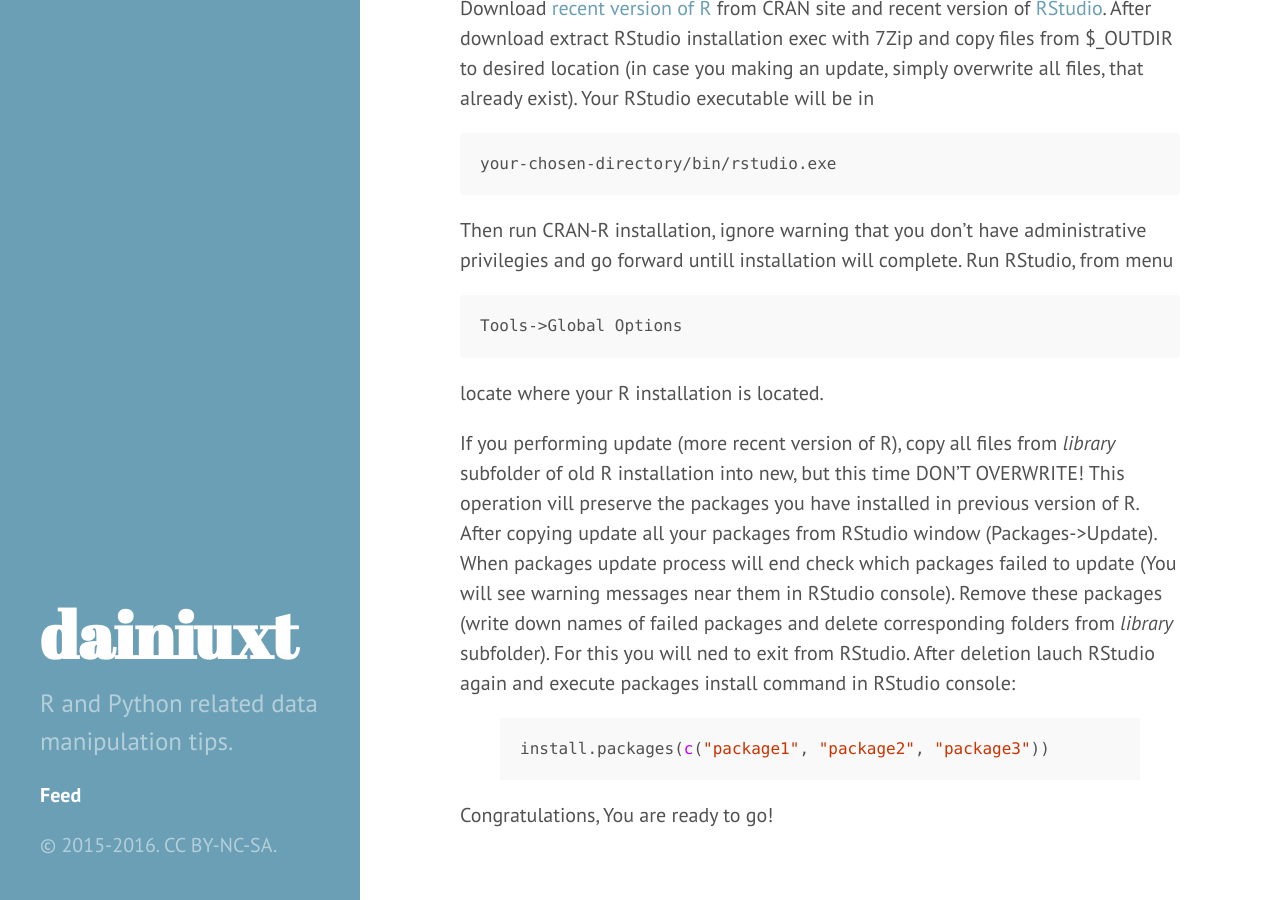
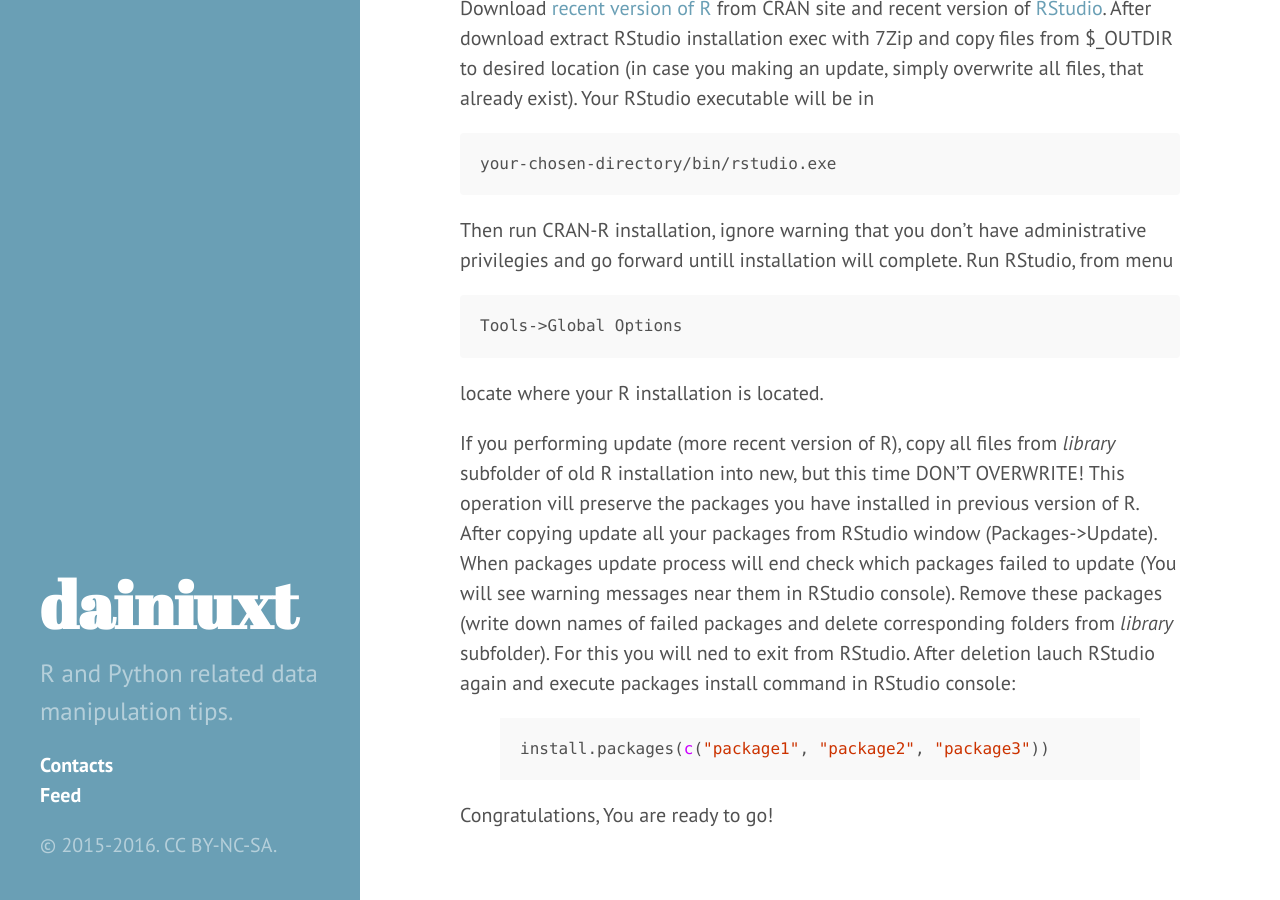
Before and after one commit to dainiuxt/dainiuxt.github.io, a Jekyll site: the page built from index.html, in a window 1280 px wide and 900 px high, scrolled down 317 px. Built offline with Jekyll 4.4.1, drawn with Linux system fonts in a browser that asks for light colours; the list of posts is cut into pages by our own code; comment, search, counter and statistics services are not loaded.

Commit message:
Update sidebar.html

```diff
--- a/_includes/sidebar.html
+++ b/_includes/sidebar.html
@@ -6,9 +6,9 @@
     </div>
 
     <ul class="sidebar-nav">
-      <!--li class="sidebar-nav-item{% if page.title == "Home" %} active{% endif %}">
-        <a href="/">Home</a>
-      </li-->
+      <li class="sidebar-nav-item{% if page.title == "Home" %} active{% endif %}">
+        <a href="/hello">Contacts</a>
+      </li>
       <li class="sidebar-nav-item{% if page.title == "Home" %} active{% endif %}">
         <a href="https://dainiuxt.github.io/atom.xml">Feed</a>
       </li>
```
